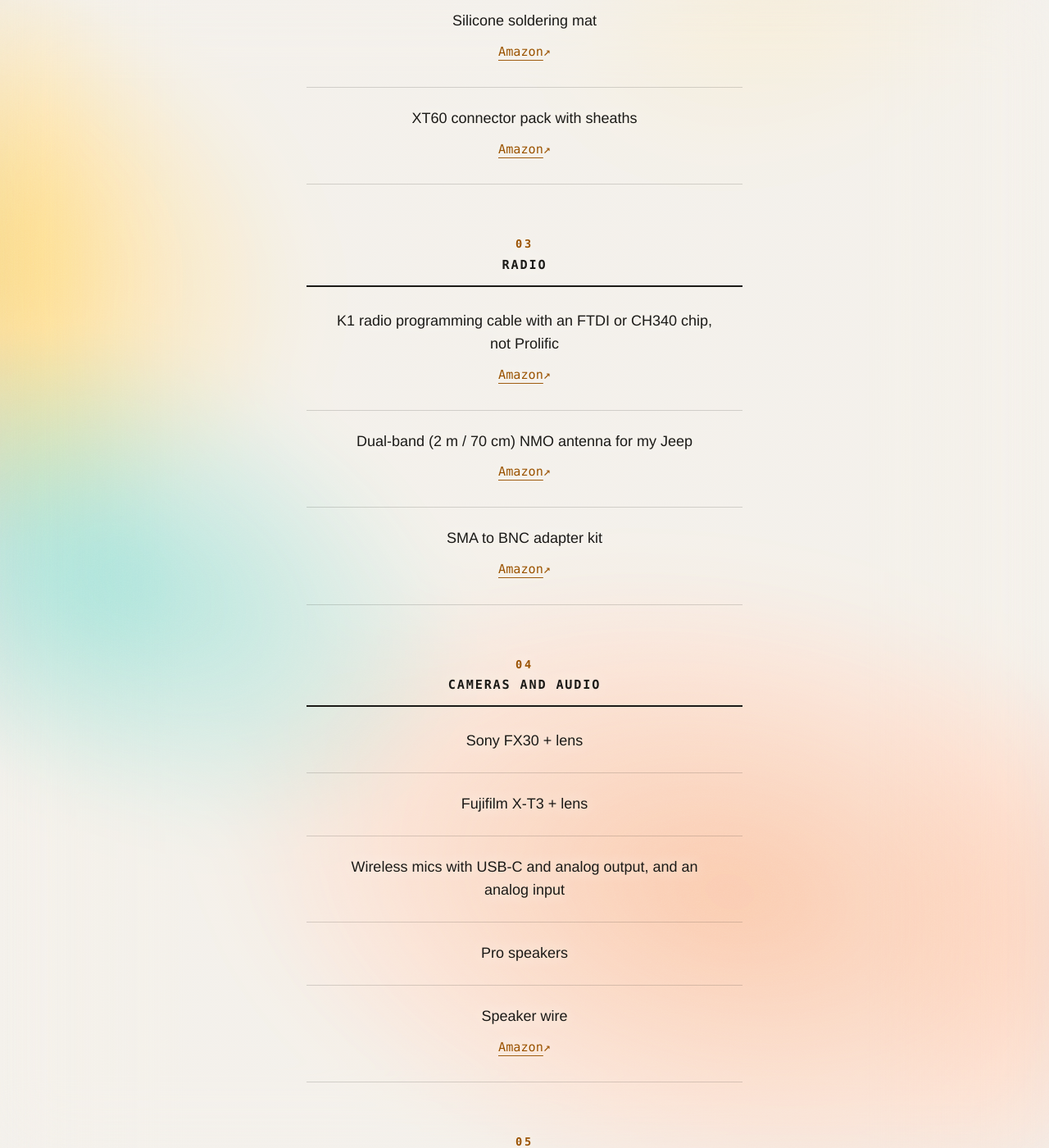
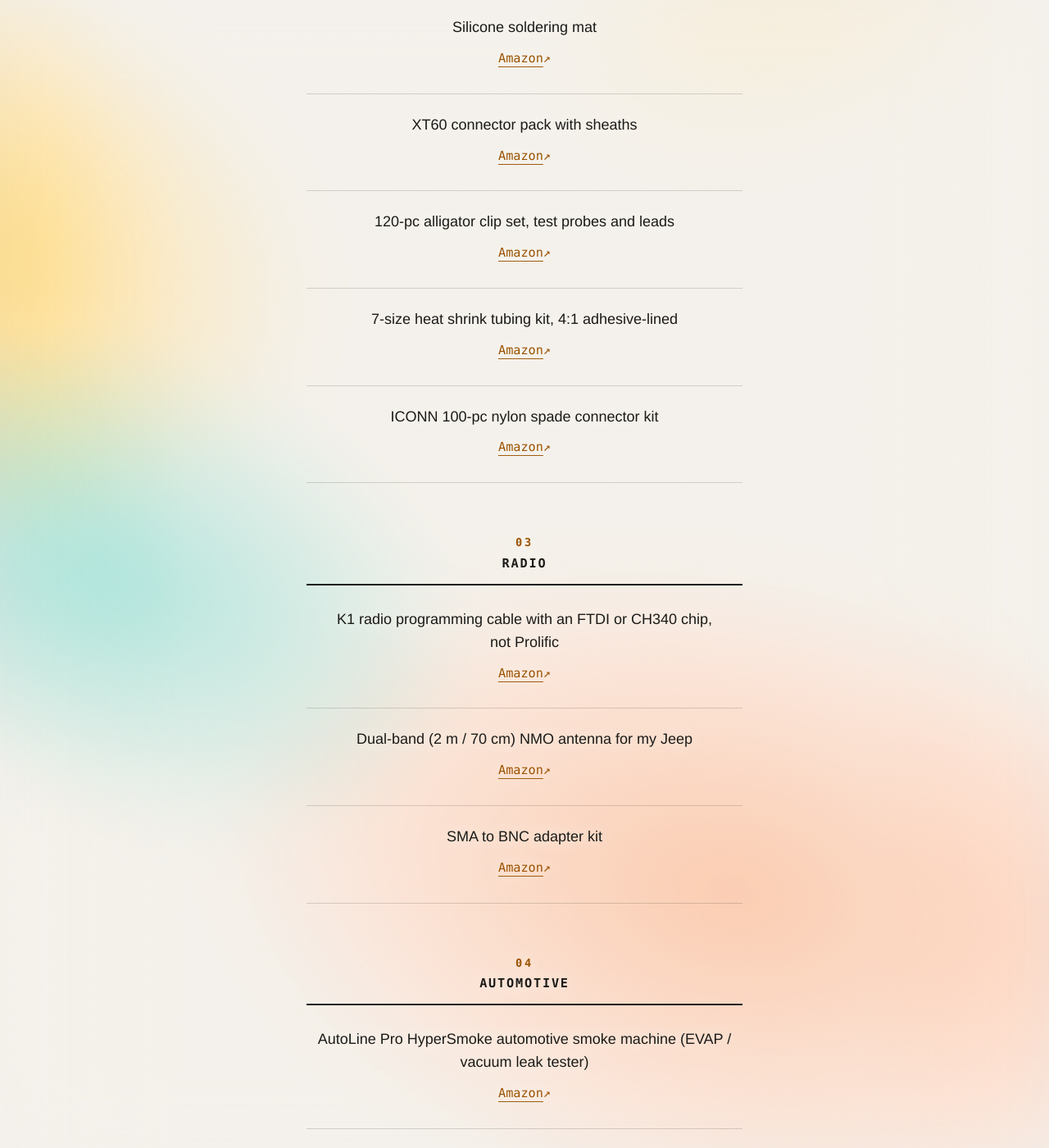
Before and after one commit to Admin-Sean/list, a Jekyll site: the page built from index.md, in a window 1280 px wide and 1400 px high, scrolled down 1691 px. Shown: the whole window at 82% size. Built offline with Jekyll 4.4.1, drawn with Linux system fonts in a browser that asks for light colours; some of the changed text lies outside the part shown.

Commit message:
Revise Christmas/Birthday list for 2026
Updated the year in the title and added new items to various categories including Automotive and Electronics. Removed some items and adjusted links.

```diff
--- a/index.md
+++ b/index.md
@@ -5,16 +5,16 @@ title: Sean's Christmas/Birthday List
 
 # Sean's Christmas/Birthday List
 
-*Updated 2025. This list may change.*
+*Updated 2026. This list may update in the future.*
 
 ## Tech and gadgets
 
-- Galaxy Watch or [Core Time 2](https://store.repebble.com/)
 - Framework 16 laptop, 32 GB RAM + GPU [Framework](https://frame.work/products/laptop16-diy-amd-7040){: .chip}
 - Flipper Zero [official store](https://shop.flipperzero.one/){: .chip}
 - [Kiisu](https://kiisu.io/)
 - [Coral USB TPU](https://coral.ai/products/accelerator)
 - UGREEN FineTrack Duo 2 UWB tracker for Android [Amazon](https://www.amazon.com/dp/B0G93FF2C5){: .chip}
+- HIRDREALITY smart plugs, 4-pack, 15A [Amazon](https://www.amazon.com/dp/B09KNDM4VV){: .chip}
 
 ## Electronics and soldering
 
@@ -24,12 +24,19 @@ title: Sean's Christmas/Birthday List
 - Soldering flux, no-clean paste [Amazon](https://www.amazon.com/s?k=no+clean+flux+paste){: .chip}
 - Silicone soldering mat [Amazon](https://www.amazon.com/dp/B0H2WFXC53){: .chip}
 - XT60 connector pack with sheaths [Amazon](https://www.amazon.com/dp/B07Y37X6L7){: .chip}
+- 120-pc alligator clip set, test probes and leads [Amazon](https://www.amazon.com/dp/B0CX8Q4JXG){: .chip}
+- 7-size heat shrink tubing kit, 4:1 adhesive-lined [Amazon](https://www.amazon.com/dp/B0FRNM2MR5){: .chip}
+- ICONN 100-pc nylon spade connector kit [Amazon](https://www.amazon.com/dp/B0GHN53JSP){: .chip}
 
 ## Radio
 
 - K1 radio programming cable with an FTDI or CH340 chip, not Prolific [Amazon](https://www.amazon.com/dp/B078T5KZSH){: .chip}
 - Dual-band (2 m / 70 cm) NMO antenna for my Jeep [Amazon](https://www.amazon.com/dp/B00SU0W3XO){: .chip}
 - SMA to BNC adapter kit [Amazon](https://www.amazon.com/dp/B0F6YC34B6){: .chip}
+
+## Automotive
+
+- AutoLine Pro HyperSmoke automotive smoke machine (EVAP / vacuum leak tester) [Amazon](https://www.amazon.com/dp/B0DNRY9NCV){: .chip}
 
 ## Cameras and audio
 
```
